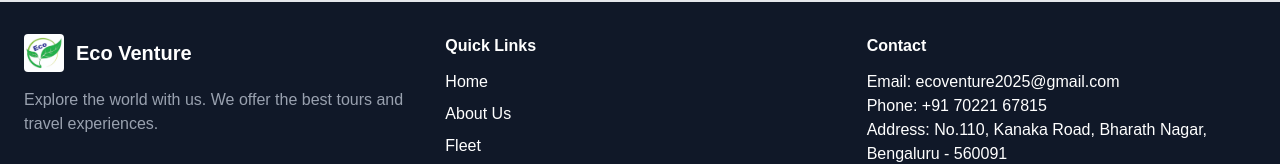
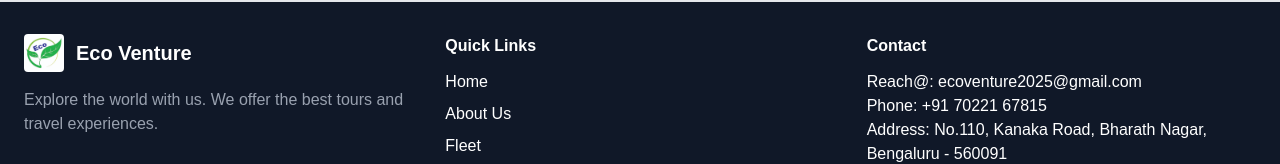
Before and after one commit to Internaladmin23/Travel-Website-J-, a Next.js app: page / in a window 1280 px wide. Shown: the part 3260-3424 px from the top of the page. Built offline with nearby package versions, Linux system fonts and the light colour scheme.

Commit message:
chnaged email name to reach@

```diff
--- a/src/app/components/Footer.tsx
+++ b/src/app/components/Footer.tsx
@@ -54,7 +54,7 @@ export default function Footer() {
         {/* Contact Info */}
         <div>
           <h4 className="font-semibold mb-3">Contact</h4>
-          <p>Email: ecoventure2025@gmail.com</p>
+          <p>Reach@: ecoventure2025@gmail.com</p>
           <p>Phone: +91 70221 67815</p>
           <p>
             Address: No.110, Kanaka Road, Bharath Nagar,
```
